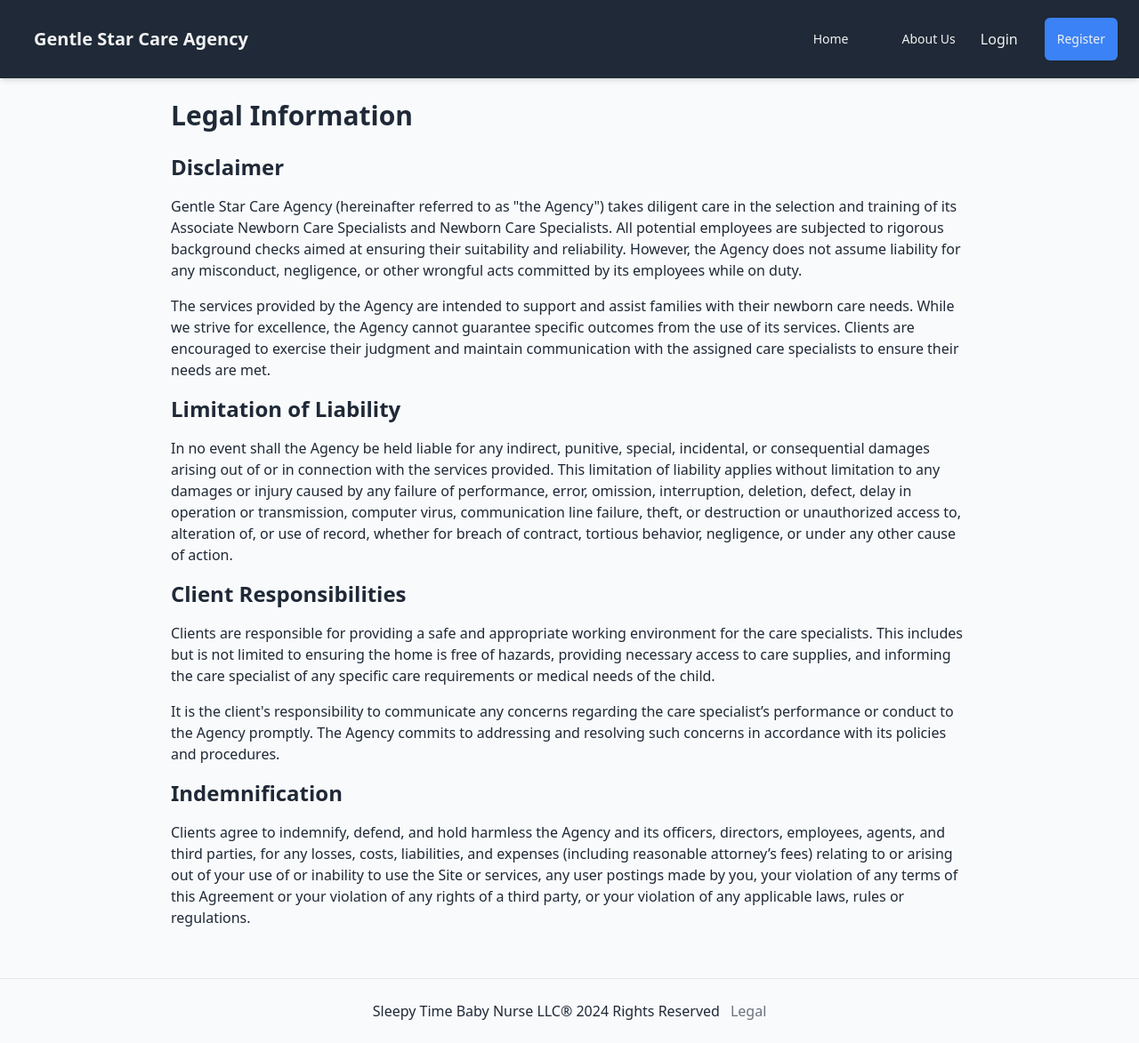
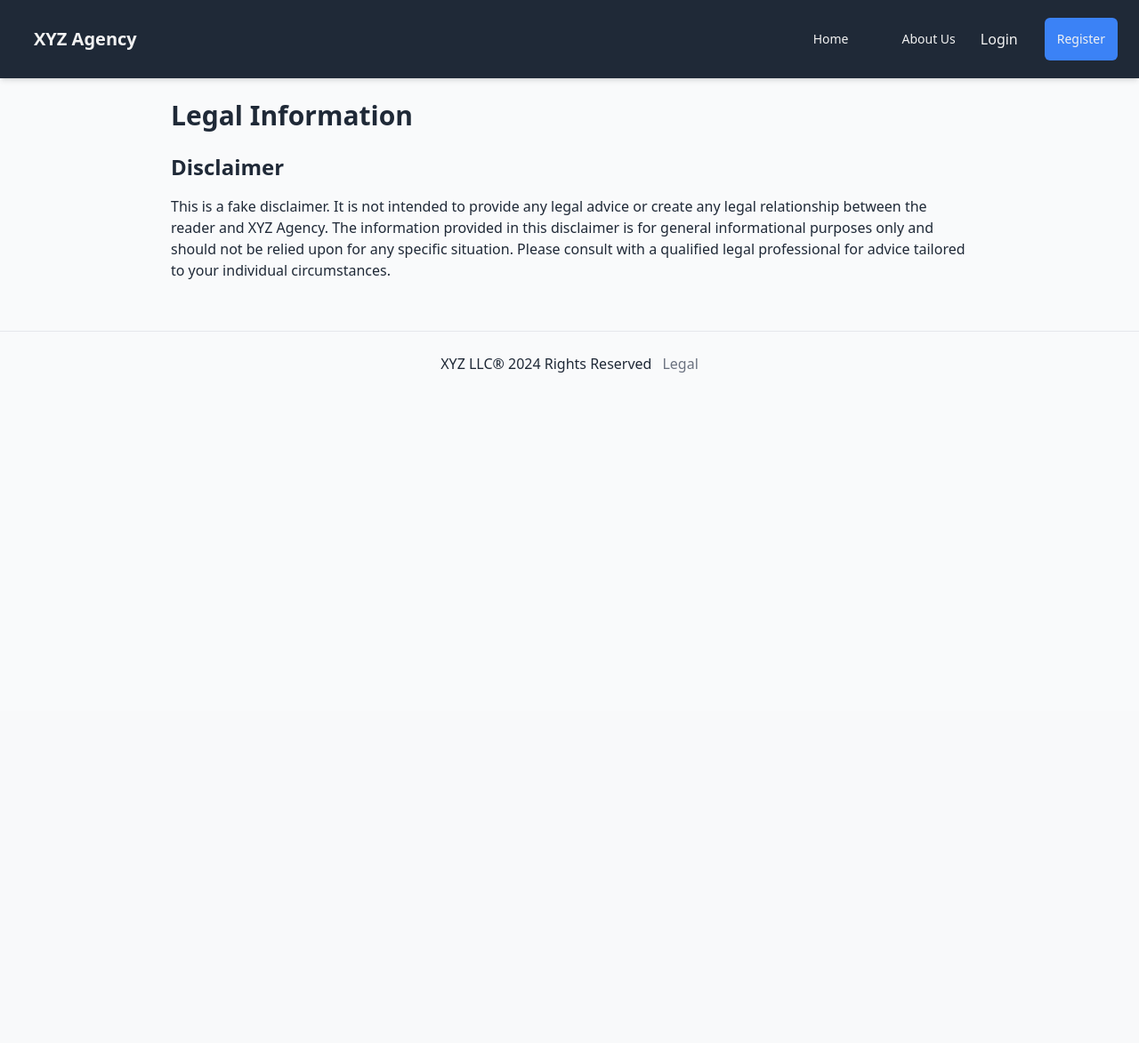
Before and after one commit to Xthe23/flask-agency, a Flask app: page /legal in a window 1280 px wide. Shown: the whole page at 89% size. After the commit the page ends 419 px from the top, so only its background shows below. Run offline with Flask 3, Linux system fonts and the light colour scheme; parts of the project's set-up code (start-up, migrations or seed data) failed here and were passed over; some libraries are stand-ins or nearby versions.

Commit message:
Updated html pages to reflect how a standard agency may look. Use cases will apply.

```diff
--- a/templates/base.html
+++ b/templates/base.html
@@ -7,7 +7,7 @@
     <meta name="description" content="" />
     <meta name="author" content="" />
 
-    <title>Gentle Star Care Agency {% block title %} {% endblock %}</title>
+    <title>XYZ Agency {% block title %} {% endblock %}</title>
 
     <!-- CSS FILES -->
     <link rel="stylesheet" href="{{ url_for('static', filename='css/custom-login.css') }}?v={{ version }}">
@@ -44,7 +44,7 @@
               >
                 <i class="bi-box"></i>
 
-                <span> Gentle Star Care Agency </span>
+                <span> XYZ </span>
               </a>
 
               <a
--- a/templates/legal.html
+++ b/templates/legal.html
@@ -4,7 +4,7 @@
 <head>
     <meta charset="UTF-8" />
     <meta name="viewport" content="width=device-width, initial-scale=1">
-    <title>Newborn Care Specialist Agency</title>
+    <title>XYZ Agency</title>
     <script src="https://cdn.tailwindcss.com"></script>
     <link rel="stylesheet" href="{{ url_for('static', filename='css/custom.css') }}?v={{ version }}">
 </head>
@@ -12,7 +12,7 @@
 <body class="bg-gray-50 text-gray-800">
     <header>
         <nav class="flex items-center justify-between py-4 px-6 shadow-md nav-bar top-0 z-30" id="navbar">
-            <a href="/" class="text-xl font-bold nav-text">Gentle Star Care Agency</a>
+            <a href="/" class="text-xl font-bold nav-text">XYZ Agency</a>
 
             <!-- Grouping right-aligned items in a div -->
             <div class="flex items-center">
@@ -58,37 +58,15 @@
 
             <h2 class="text-2xl font-bold mb-4">Disclaimer</h2>
             <p class="mb-4">
-                Gentle Star Care Agency (hereinafter referred to as "the Agency") takes diligent care in the selection and training of its Associate Newborn Care Specialists and Newborn Care Specialists. All potential employees are subjected to rigorous background checks aimed at ensuring their suitability and reliability. However, the Agency does not assume liability for any misconduct, negligence, or other wrongful acts committed by its employees while on duty.
+                This is a fake disclaimer. It is not intended to provide any legal advice or create any legal relationship between the reader and XYZ Agency. The information provided in this disclaimer is for general informational purposes only and should not be relied upon for any specific situation. Please consult with a qualified legal professional for advice tailored to your individual circumstances.
             </p>
-            <p class="mb-4">
-                The services provided by the Agency are intended to support and assist families with their newborn care needs. While we strive for excellence, the Agency cannot guarantee specific outcomes from the use of its services. Clients are encouraged to exercise their judgment and maintain communication with the assigned care specialists to ensure their needs are met.
-            </p>
-
-            <h2 class="text-2xl font-bold mb-4">Limitation of Liability</h2>
-            <p class="mb-4">
-                In no event shall the Agency be held liable for any indirect, punitive, special, incidental, or consequential damages arising out of or in connection with the services provided. This limitation of liability applies without limitation to any damages or injury caused by any failure of performance, error, omission, interruption, deletion, defect, delay in operation or transmission, computer virus, communication line failure, theft, or destruction or unauthorized access to, alteration of, or use of record, whether for breach of contract, tortious behavior, negligence, or under any other cause of action.
-            </p>
-
-            <h2 class="text-2xl font-bold mb-4">Client Responsibilities</h2>
-            <p class="mb-4">
-                Clients are responsible for providing a safe and appropriate working environment for the care specialists. This includes but is not limited to ensuring the home is free of hazards, providing necessary access to care supplies, and informing the care specialist of any specific care requirements or medical needs of the child.
-            </p>
-            <p class="mb-4">
-                It is the client's responsibility to communicate any concerns regarding the care specialist’s performance or conduct to the Agency promptly. The Agency commits to addressing and resolving such concerns in accordance with its policies and procedures.
-            </p>
-
-            <h2 class="text-2xl font-bold mb-4">Indemnification</h2>
-            <p class="mb-4">
-                Clients agree to indemnify, defend, and hold harmless the Agency and its officers, directors, employees, agents, and third parties, for any losses, costs, liabilities, and expenses (including reasonable attorney’s fees) relating to or arising out of your use of or inability to use the Site or services, any user postings made by you, your violation of any terms of this Agreement or your violation of any rights of a third party, or your violation of any applicable laws, rules or regulations.
-            </p>
-
             <!-- Consider adding sections on Privacy Policy, Terms of Service, and any other legal notices relevant to your operation. -->
 
         </div>
     </section>
 
     <footer class="flex flex-col gap-2 sm:flex-row py-6 w-full shrink-0 items-center px-4 md:px-6 border-t justify-center ">
-        <p>Sleepy Time Baby Nurse LLC® 2024 Rights Reserved</p>
+        <p>XYZ LLC® 2024 Rights Reserved</p>
         <a href="/legal" class="text-gray-500 hover:text-gray-700 ml-1">Legal</a>
     </footer>
     <script src="{{ url_for('static', filename='js/mobile-menu.js') }}?v={{ version }}"></script>
--- a/templates/thank_you.html
+++ b/templates/thank_you.html
@@ -4,7 +4,7 @@
 <head>
     <meta charset="UTF-8" />
     <meta name="viewport" content="width=device-width, initial-scale=1">
-    <title>Newborn Care Specialist Agency</title>
+    <title>XYZ Agency</title>
     <script src="https://cdn.tailwindcss.com"></script>
     <link rel="stylesheet" href="{{ url_for('static', filename='css/custom.css') }}?v={{ version }}">
 </head>
@@ -12,7 +12,7 @@
 <body class="bg-gray-50 text-gray-800">
     <header>
         <nav class="flex items-center justify-between py-4 px-6 shadow-md nav-bar top-0 z-30" id="navbar">
-            <a href="/" class="text-xl font-bold nav-text">Gentle Star Care Agency</a>
+            <a href="/" class="text-xl font-bold nav-text">XYZ Agency</a>
 
             <!-- Grouping right-aligned items in a div -->
             <div class="flex items-center">
@@ -66,7 +66,7 @@
     </main>
 
     <footer class="flex flex-col gap-2 sm:flex-row py-6 w-full shrink-0 items-center px-4 md:px-6 border-t justify-center ">
-        <p>Sleepy Time Baby Nurse LLC® 2024 Rights Reserved</p>
+        <p>XYZ LLC® 2024 Rights Reserved</p>
         <a href="/legal" class="text-gray-500 hover:text-gray-700 ml-1">Legal</a>
     </footer>
     <script src="{{ url_for('static', filename='js/mobile-menu.js') }}?v={{ version }}"></script>
```
Also changed, not shown: templates/about.html (+7 -13 lines), templates/homepage.html (+4 -4 lines).
